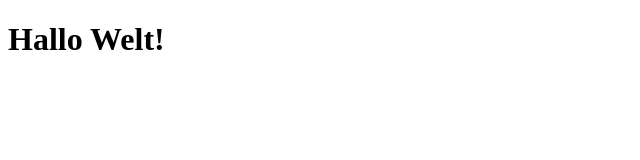
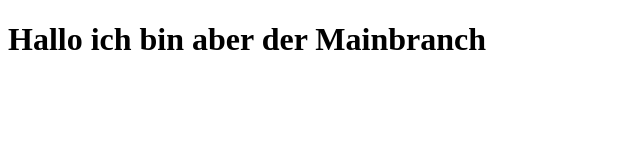
Before and after one commit to JoelErne/github-g2022-kurs, a plain HTML site: page index.html in a window 1280 px wide. Shown: the whole page, without its empty margins (0-640 px from the left). Drawn offline with Linux system fonts and the light colour scheme.

```diff
--- a/index.html
+++ b/index.html
@@ -2,7 +2,7 @@
 <html>
     <head><title>Mein erstes Git-Projekt</title></head>
     <body>
-        <h1>Hallo
-Welt!</h1>
+        <h1>Hallo ich bin aber der Mainbranch
+</h1>
     </body>
 </html>
```
